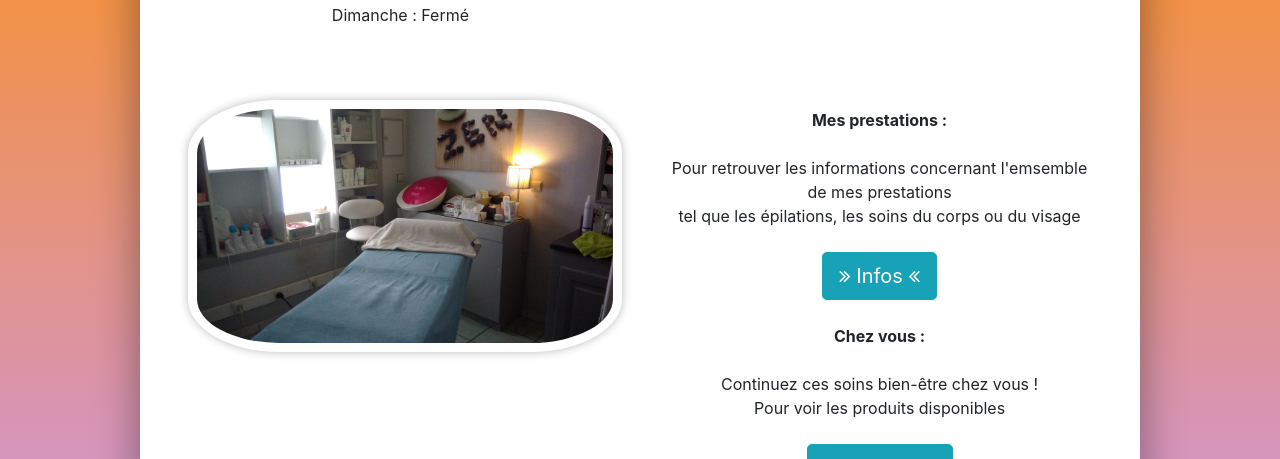
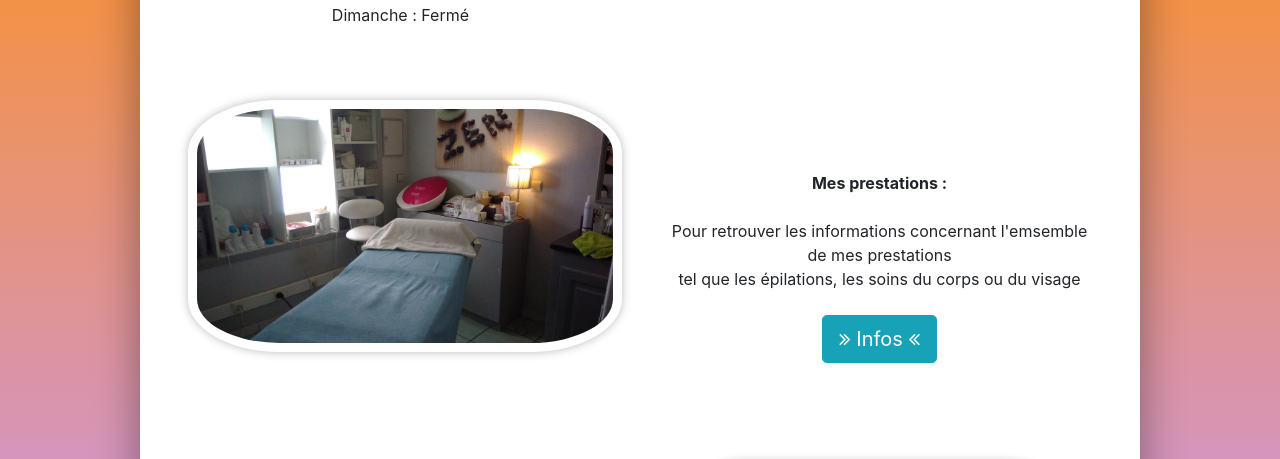
Before and after one commit to 101197/lebrindebeaute, a PHP site: page / in a window 1280 px wide. Shown: the part 991-1450 px from the top of the page. Run offline with PHP 8.4, Linux system fonts and the light colour scheme.

Commit message:
dernier details

```diff
--- a/assets/css/style2.css
+++ b/assets/css/style2.css
@@ -128,17 +128,17 @@ body {
 
 .textcabine1 {
   margin-left: 53%;
-  margin-top: -27%;
+  margin-top: -20%;
   text-align: center;
 }
 
 .part4accueil {
-  margin-top: 5%;
+  margin-top: 11%;
   text-align: right;
 }
 
 .textcabine2 {
   margin-right: 53%;
-  margin-top: -23%;
+  margin-top: -21%;
   text-align: center;
 }
--- a/index.php
+++ b/index.php
@@ -32,8 +32,8 @@
               <img src="assets/img/cabine1.jpg" alt="cabine1" class="imgcabine1">
               <p class="textcabine1"><b>Mes prestations :</b> <br><br>Pour retrouver les informations concernant l'emsemble de mes prestations <br> tel que les épilations, les soins du corps ou du visage <br><br>
                 <button type="button" name="button" class="btn btn-info gradient btn-lg" onclick="window.location.href='services'"><i class="fa fa-angle-double-right" aria-hidden="true"></i>&nbsp;Infos&nbsp;<i class="fa fa-angle-double-left" aria-hidden="true"></i></button>
-              <br><br><b>Chez vous :</b><br><br>Continuez ces soins bien-être chez vous !<br> Pour voir les produits disponibles <br><br>
-                <button type="button" name="button" class="btn btn-info gradient btn-lg" onclick="window.location.href='catalogue'"><i class="fa fa-angle-double-right" aria-hidden="true"></i>&nbsp;Produits&nbsp;<i class="fa fa-angle-double-left" aria-hidden="true"></i></button>
+              <!-- <br><br><b>Chez vous :</b><br><br>Continuez ces soins bien-être chez vous !<br> Pour voir les produits disponibles <br><br>
+                <button type="button" name="button" class="btn btn-info gradient btn-lg" onclick="window.location.href='catalogue'"><i class="fa fa-angle-double-right" aria-hidden="true"></i>&nbsp;Produits&nbsp;<i class="fa fa-angle-double-left" aria-hidden="true"></i></button> -->
               </p>
             </div>
             <div class="part4accueil">
```
